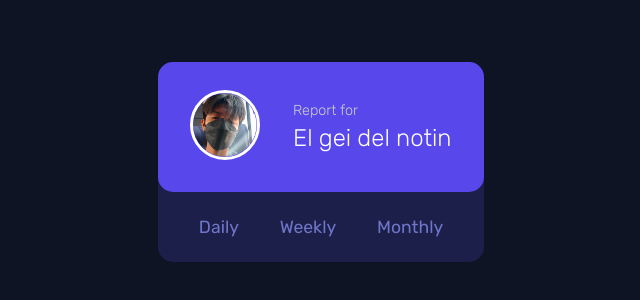
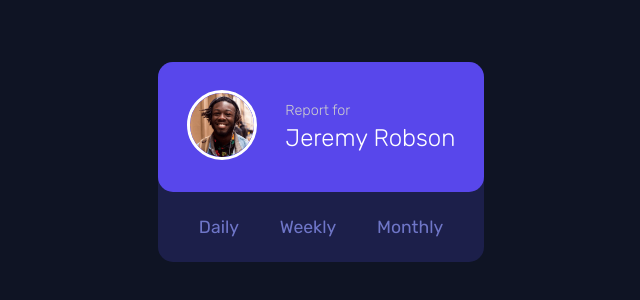
Before and after one commit to DaverSoGT/time-tracking-dashboard, a plain HTML site: page index.html in a window 1280 px wide. Shown: the part 226-526 px from the top of the page, without its empty margins (319-959 px from the left). Drawn offline with Linux system fonts and the light colour scheme.

Commit message:
v1 reloaded

```diff
--- a/index.html
+++ b/index.html
@@ -15,11 +15,11 @@
     <section class="user-card">
       <div class="user-card__date">
         <figure class="user-card__date--image">
-          <img src="./src/assets/image-notin.png" alt="Profile Image">
+          <img src="./src/assets/image-jeremy.png" alt="Profile Image">
         </figure>
         <div class="user-card__date--text">
           <h3>Report for</h3>
-          <h1>El gei del notin</h1>
+          <h1>Jeremy Robson</h1>
         </div>
       </div>
       <div class="user-card__journey">
```
Also changed, not shown: src/assets/image-notin.png (deleted).
